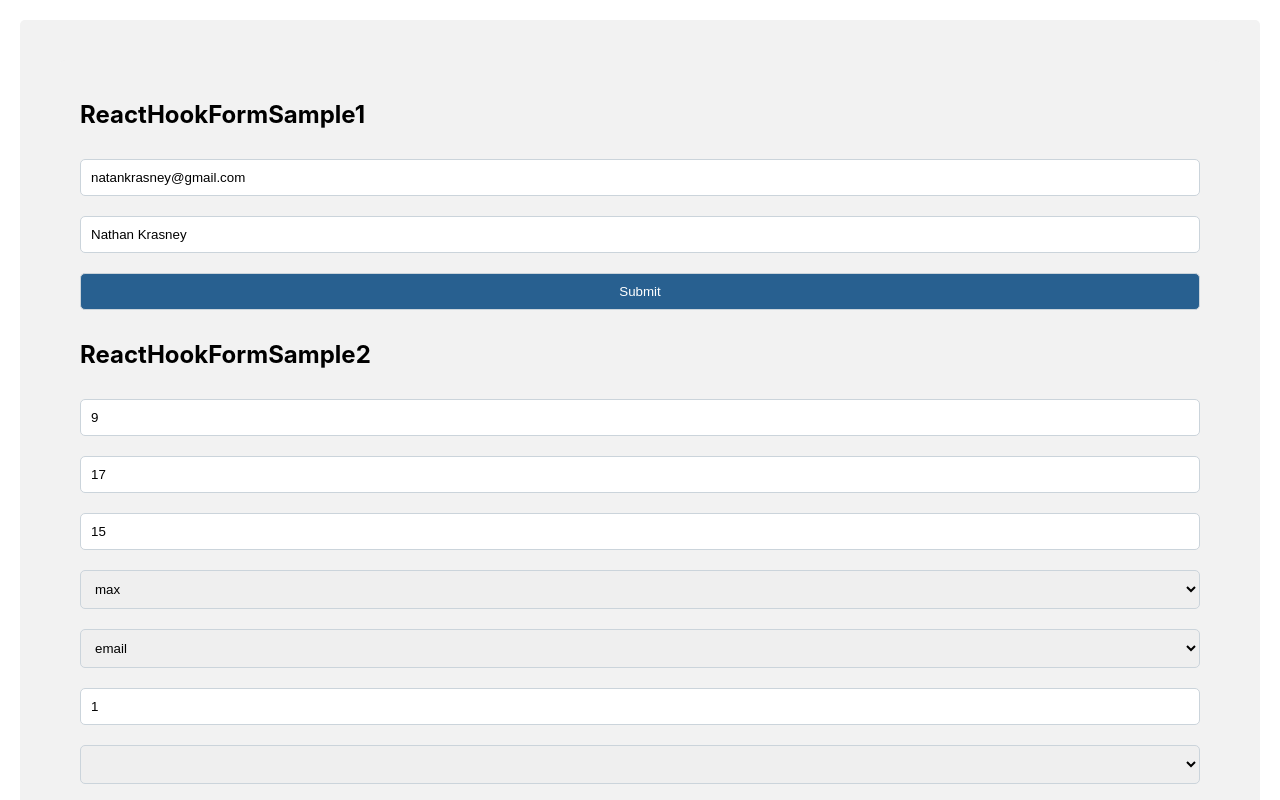
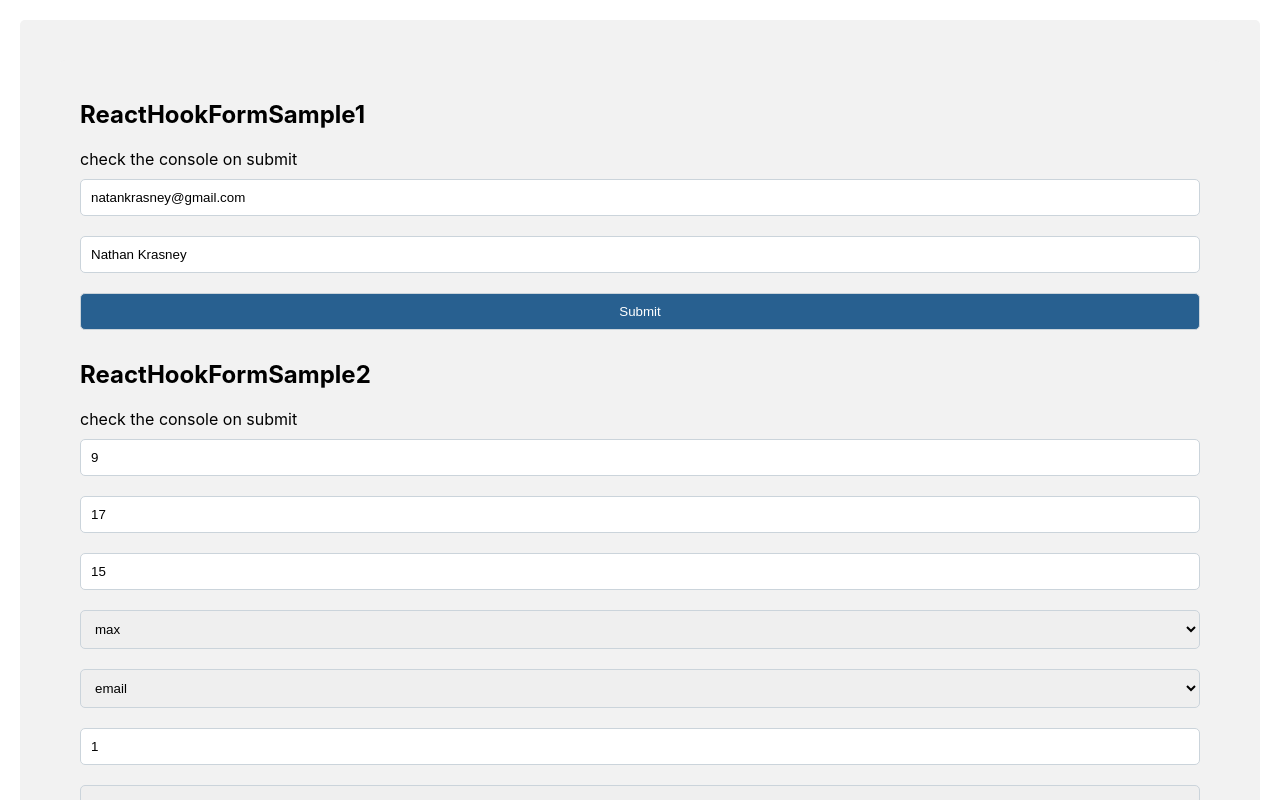
Before and after one commit to NathanKr/react-hooks-form-playground, a React (Create React App) app in the folder my-app/: page / in a window 1280 px wide. Shown: the top 800 px of the page. Built offline with nearby package versions, Linux system fonts and the light colour scheme.

Commit message:
more user friendly

```diff
--- a/my-app/src/App.js
+++ b/my-app/src/App.js
@@ -5,9 +5,9 @@ import ReactHookFormSample2 from './ReactHookFormSample2';
 function App() {
   return (
     <div className="App">
-      <h2>ReactHookFormSample1</h2>
+      <h2>ReactHookFormSample1</h2><span>check the console on submit</span>
       <ReactHookFormSample1/>
-      <h2>ReactHookFormSample2</h2>
+      <h2>ReactHookFormSample2</h2><span>check the console on submit</span>
       <ReactHookFormSample2/>
     </div>
   );
```
